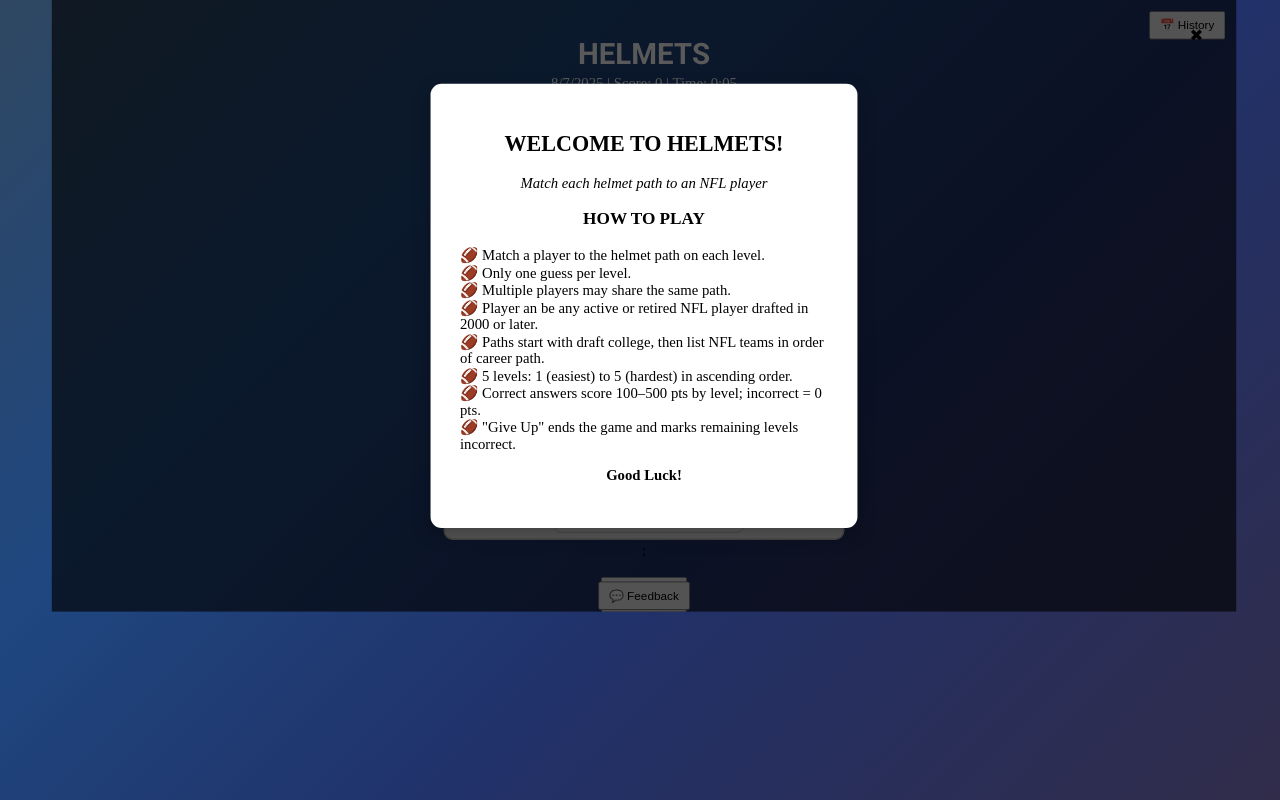
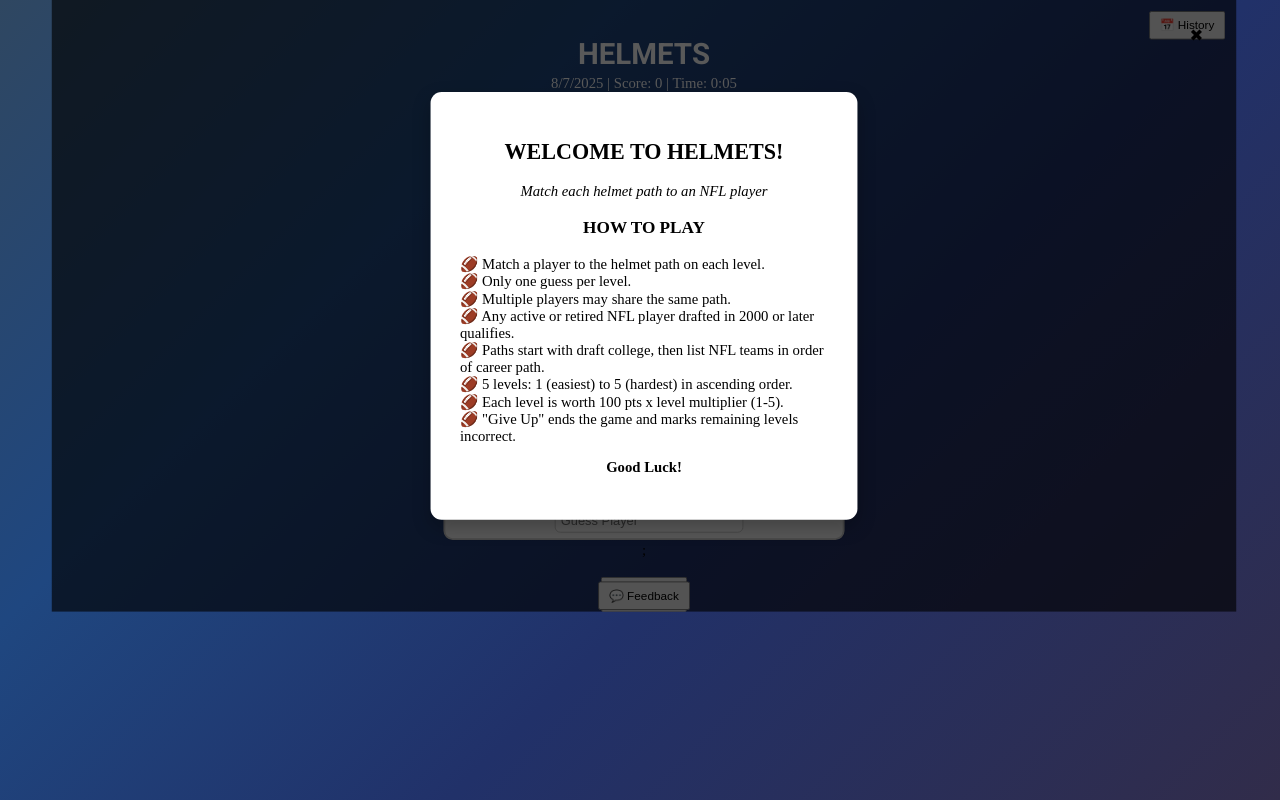
Before and after one commit to JerryHelmets/helmets-game, a React (Vite) app: page / in a window 1280 px wide. Built offline with nearby package versions, Linux system fonts and the light colour scheme; grey boxes are pictures that could not be loaded.

Commit message:
rules update

```diff
--- a/src/GameComponent.tsx
+++ b/src/GameComponent.tsx
@@ -530,10 +530,10 @@
               <li>🏈 Match a player to the helmet path on each level.</li>
               <li>🏈 Only one guess per level.</li>
               <li>🏈 Multiple players may share the same path.</li>
-              <li>🏈 Player an be any active or retired NFL player drafted in 2000 or later.</li>
+              <li>🏈 Any active or retired NFL player drafted in 2000 or later qualifies.</li>
               <li>🏈 Paths start with draft college, then list NFL teams in order of career path.</li>
               <li>🏈 5 levels: 1 (easiest) to 5 (hardest) in ascending order.</li>
-              <li>🏈 Correct answers score 100–500 pts by level; incorrect = 0 pts.</li>
+              <li>🏈 Each level is worth 100 pts x level multiplier (1-5).</li>
               <li>🏈 "Give Up" ends the game and marks remaining levels incorrect.</li>
             </ul>
             <p><strong>Good Luck!</strong></p>
```
